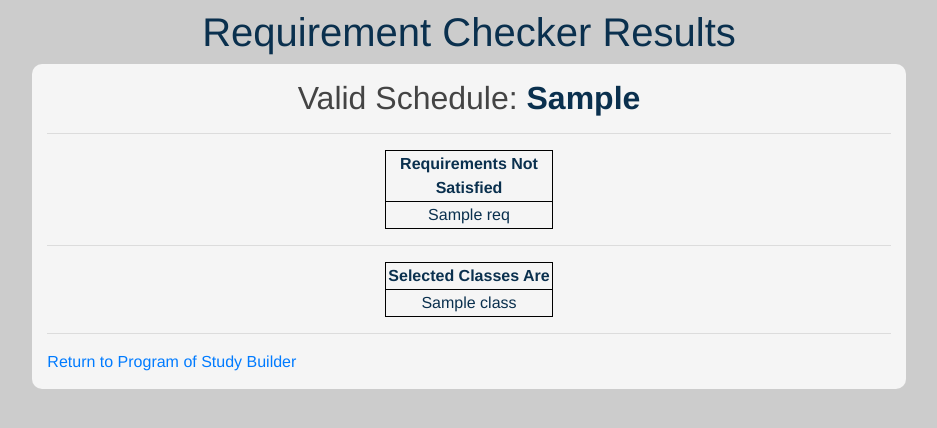
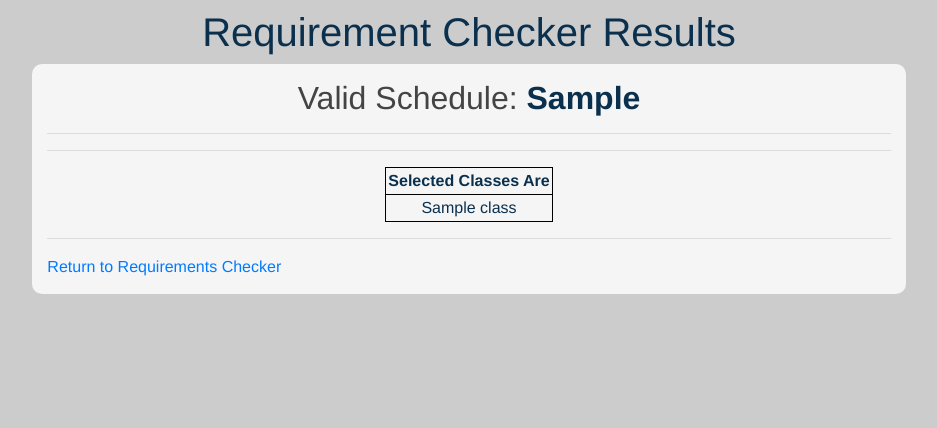
Before and after one commit to carolineyyzhu/csds3932021, a Django app: template CSPOSB/templates/RequirementChecker.html in a window 1280 px wide. Shown: the part 56-484 px from the top of the page, without its empty margins (171-1108 px from the left). Run offline with Django 3.2, Linux system fonts and the light colour scheme; the template is opened without the code that fills it: most values are stand-ins (such as "Sample title", 1, 10 or a date in 2020); some libraries are stand-ins or nearby versions.

Commit message:
added condition to rchecker output

```diff
--- a/CSPOSB/templates/RequirementChecker.html
+++ b/CSPOSB/templates/RequirementChecker.html
@@ -10,6 +10,7 @@
                 <h2 style="text-align:center">Valid Schedule: <b>{{areReqFulfilled}}</b></h2>
                 <hr>
 
+                {% if areReqFulfilled == False %}
                   <table style="width:20%;margin-left:auto;margin-right:auto">
                     <tr>
                       <th style="text-align:center"><b>Requirements Not Satisfied</b></th>
@@ -20,6 +21,7 @@
                       </tr>
                     {% endfor %}
                   </table>
+                {% endif %}
 
                 <hr>
 
@@ -36,7 +38,7 @@
 
                 <hr>
 
-                <a href="posb" style="text-align:center">Return to Program of Study Builder</a>
+                <a href="RChecker" style="text-align:center">Return to Requirements Checker</a>
 
             </div>
         </div>
```
Lines whose indentation alone changed are shown as unchanged.
